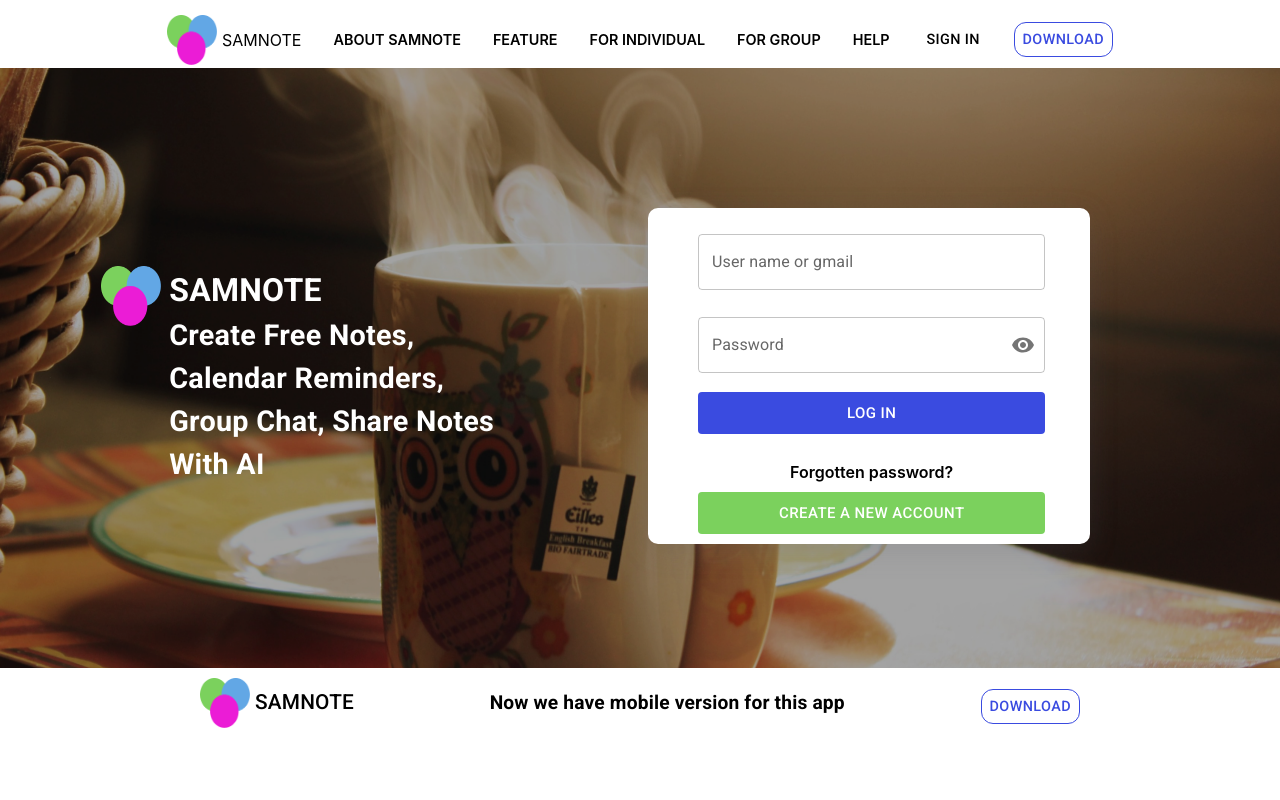
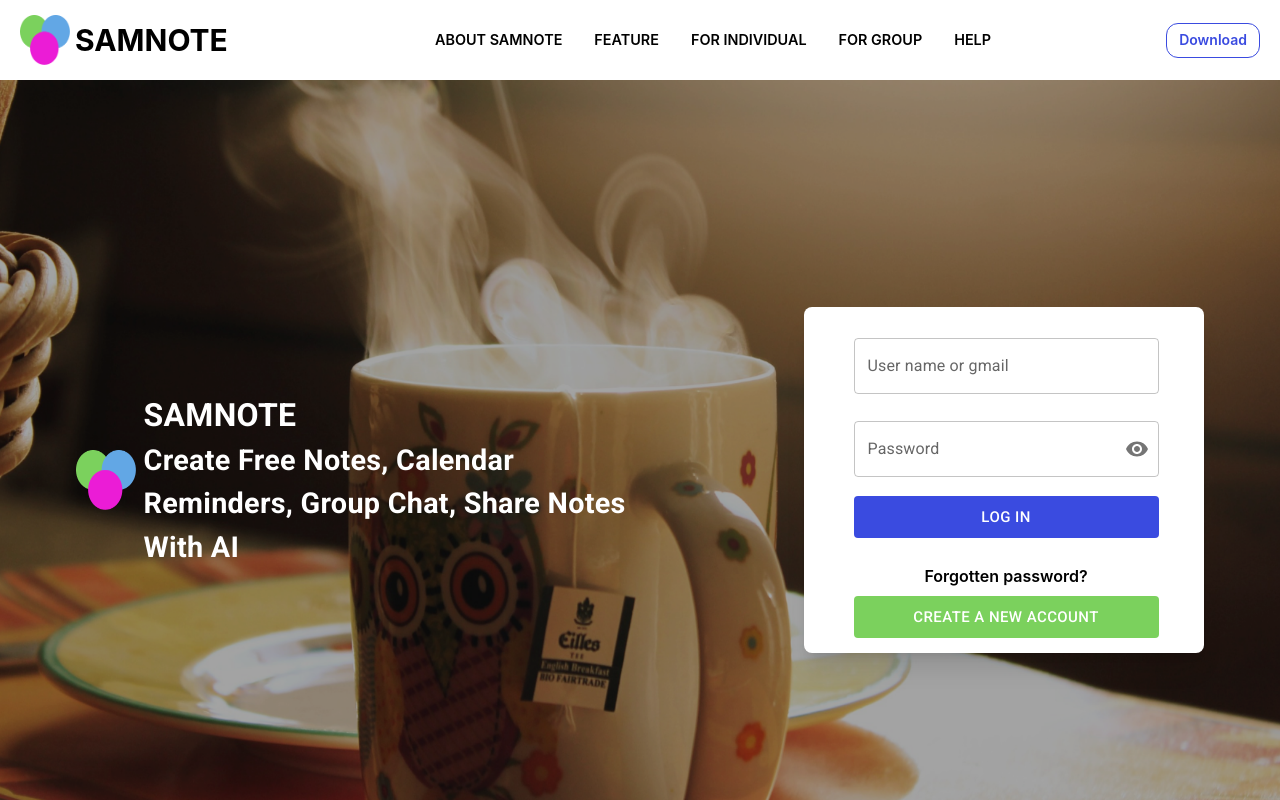
Before and after one commit to kitsuneremi/cloud-notes, a React (Create React App) app: page /login in a window 1280 px wide. Shown: the top 800 px of the page. Built offline with nearby package versions, Linux system fonts and the light colour scheme.

Commit message:
update layout for login/register/forgot page

```diff
--- a/src/features/Auth/layout.jsx
+++ b/src/features/Auth/layout.jsx
@@ -15,106 +15,120 @@ import { login } from "./userSlice";
 
 import jwtDecode from "jwt-decode";
 import StorageKeys from "./../../constants/storage-keys";
-import { useNavigate,useLocation } from "react-router-dom";
+import { useNavigate, useLocation } from "react-router-dom";
 import "./Login/index.scss";
 import images from "./../../assets/images";
 import Login from './Login'
 import Register from './Register';
 import Forgot from './Forgot';
+
+
+import List from '@mui/material/List';
+import ListItem from '@mui/material/ListItem';
+import ListItemText from '@mui/material/ListItemText';
+import MenuItem from '@mui/material/MenuItem';
+import Menu from '@mui/material/Menu';
+
+
+const options = [
+    <a href='' className="">ABOUT SAMNOTE</a>,
+    <a href='/feature' className="">FEATURE</a>,
+    <a href='' className="">FOR INDIVIDUAL</a>,
+    <a href='' className="">FOR GROUP</a>,
+    <a href='/help' className="">HELP</a>
+];
+
 export default function AuthLayout() {
     const location = useLocation();
+    const [anchorEl, setAnchorEl] = React.useState(null);
+    const [selectedIndex, setSelectedIndex] = React.useState(1);
+    const open = Boolean(anchorEl);
+    const handleClickListItem = (event) => {
+        setAnchorEl(event.currentTarget);
+    };
 
+    const handleMenuItemClick = (event, index) => {
+        setSelectedIndex(index);
+        setAnchorEl(null);
+    };
+
+    const handleClose = () => {
+        setAnchorEl(null);
+    };
     return (
         <>
-            <div className='container'>
-                <div className='navbar'>
-                    <a href='' style={{ display: "flex" }}>
+            <div className='flex justify-between w-screen h-[80px] bg-white p-5 items-center'>
+                <a href='' className="flex items-center">
                     <img className='logo' src={images.logo} />
-                        <h2>SAMNOTE</h2>
+                    <p className="text-3xl font-bold text-black">SAMNOTE</p>
                 </a>
-                    <ul className='navbar-list-item'>
+                <div className="max-md:hidden">
+                    <ul className=' whitespace-nowrap max-w-[60vw] navbar-list-item'>
                         <li>
-                            <a href=''>ABOUT SAMNOTE</a>
+                            <a href='' className="">ABOUT SAMNOTE</a>
                         </li>
                         <li>
-                            <a href='/feature'>FEATURE</a>
+                            <a href='/feature' className="">FEATURE</a>
                         </li>
                         <li>
-                            <a href=''>FOR INDIVIDUAL</a>
+                            <a href='' className="">FOR INDIVIDUAL</a>
                         </li>
                         <li>
-                            <a href=''>FOR GROUP</a>{" "}
+                            <a href='' className="">FOR GROUP</a>{" "}
                         </li>
                         <li>
-                            <a href='/help'>HELP</a>
+                            <a href='/help' className="">HELP</a>
                         </li>
                     </ul>
-                    <Button
-                        sx={{
-                            color: "#000",
-                            fontSize: "0.9rem",
-                            marginLeft: "2px",
-                            ml: "1.8rem",
-                            "&:hover": {
-                                background: "transparent",
-                            },
+                </div>
+                <div className="flex items-center gap-5">
+                    <button className="max-[400px]:hidden h-[35px] flex items-center font-semibold text-[#3A4BE0] border-spacing-x-3 border-[1px] rounded-xl border-[#3A4BE0] text-sm px-3 py-2">
+                        Download
+                    </button>
+                    <button onClick={handleClickListItem} className="md:hidden">menu</button>
+                </div>
+                <Menu
+                    id="lock-menu"
+                    anchorEl={anchorEl}
+                    open={open}
+                    onClose={handleClose}
+                    MenuListProps={{
+                        'aria-labelledby': 'lock-button',
+                        role: 'listbox',
                     }}
                 >
-                        Sign in
-                    </Button>
-                    <Button
-                        sx={{
-                            height: "35px",
-                            color: "#3A4BE0",
-                            fontSize: "0.9rem",
-                            border: "1px solid #3A4BE0",
-                            borderRadius: "12px",
-                            ml: "1.6rem",
-                            mt: "7px",
-                            "&:hover": {
-                                background: "transparent",
-                            },
-                        }}
+                    <MenuItem
+                        key={-1}
+                        selected={-1 === selectedIndex}
                     >
-                        Download
-                    </Button>
-                </div>
-            </div>
+
+                        <a href="/download" className="">Download app</a>
+                    </MenuItem>
+                    {options.map((option, index) => (
+                        <MenuItem
+                            key={index}
+                            selected={index === selectedIndex}
+                        >
+                            {option}
+                        </MenuItem>
+                    ))}
+                </Menu>
+            </div >
             <Box
                 sx={{
-                    height: "600px",
-                    width: "100%",
+                    height: "100dvh",
+                    width: "100vw",
                     backgroundSize: "cover",
                     backgroundPosition: "center",
                     backgroundImage: `url(${images.bgrLogin})`,
                 }}
             >
                 <Box height='100%'>
-                    <Grid
-                        container
-                        item
-                        xs={12}
-                        spacing={2}
-                        sx={{
-                            display: "flex",
-                            alignItems: "center",
-                            height: "100%",
-                        }}
-                    >
-                        <Grid
-                            item
-                            xs={6}
-                            sx={{
-                                justifyContent: "center",
-                                display: "flex",
-                            }}
-                        >
-                            <Box
-                                sx={{
-                                    width: "68%",
-                                    display: "flex",
-                                }}
-                            >
+                    <div className="flex max-md:flex-col items-center justify-around max-md:justify-stretch h-full">
+
+                        {/* SAMNOTE describe */}
+                        <div className="justify-center flex md:w-1/2 max-md:h-1/3">
+                            <div className="w-[90%] flex items-center">
                                 <img
                                     style={{
                                         width: "60px",
@@ -143,39 +157,24 @@ export default function AuthLayout() {
                                         Create Free Notes, Calendar Reminders, Group Chat, Share Notes With AI
                                     </Typography>
                                 </Box>
-                            </Box>
-                        </Grid>
-                        <Grid item xs={6} direction='row' justifyContent='center' alignItems='stretch'>
-                            <Box
-                                sx={{
-                                    width: "70%",
-                                    minWidth: "400px",
-                                    maxWidth: "1500px",
-                                    maxHeight: "615px",
-                                    borderRadius: "10px",
-                                    backgroundColor: "white",
-                                    boxShadow: "rgba(100, 100, 111, 0.2) 0px 7px 29px 0px",
-                                    padding: "10px 35px",
-                                    overflow: "hidden auto",
-                                }}
-                                className='box-container'
-                            >
+                            </div>
+                        </div>
+
+                        {/* login/register/forgot form container */}
+                        <div className="items-stretch max-md:items-start flex justify-center">
+                            <div className='box-container w-[70%] min-[400px]:min-w-[400px] max-w-[1500px] max-h-[380px] bg-white shadow-xl py-[15px] px-[35px] overflow-auto rounded-lg'>
 
                                 {location.pathname == "/login" ? <Login /> : location.pathname == "/register" ? <Register /> : <Forgot />}
-                            </Box>
-                        </Grid>
-                    </Grid>
+                            </div>
+                        </div>
+                    </div>
                 </Box>
             </Box>
-            <Box
-                sx={{
-                    display: "flex",
-                    justifyContent: "space-between",
-                    margin: "10px 200px",
-                    alignItems: "center",
-                }}
-            >
-                <Box display='flex' alignItems='center'>
+            {/* footer */}
+            <div className="flex sm:gap-0 md:gap-5 max-sm:flex-col px-2 py-5">
+                <div className="flex max-md:justify-around gap-5 items-center max-sm:w-full w-3/4">
+                    {/* logo */}
+                    <div className="flex gap-3 items-center">
                         <img className='logo' src={images.logo} />
                         <Typography
                             sx={{
@@ -185,16 +184,19 @@ export default function AuthLayout() {
                         >
                             SAMNOTE
                         </Typography>
-                </Box>
+                    </div>
+
                     <Typography
                         sx={{
                             fontSize: "1.2rem",
                             fontWeight: "550",
                         }}
                     >
-                    Now we have mobile version for this app
+                        Now we have mobile version
                     </Typography>
+                </div>
                 <Button
+                    className="max-sm:w-full w-1/4"
                     sx={{
                         height: "35px",
                         color: "#3A4BE0",
@@ -209,7 +211,7 @@ export default function AuthLayout() {
                 >
                     Download
                 </Button>
-            </Box>
+            </div>
         </>
     )
 }
```
Lines whose indentation alone changed are shown as unchanged.
